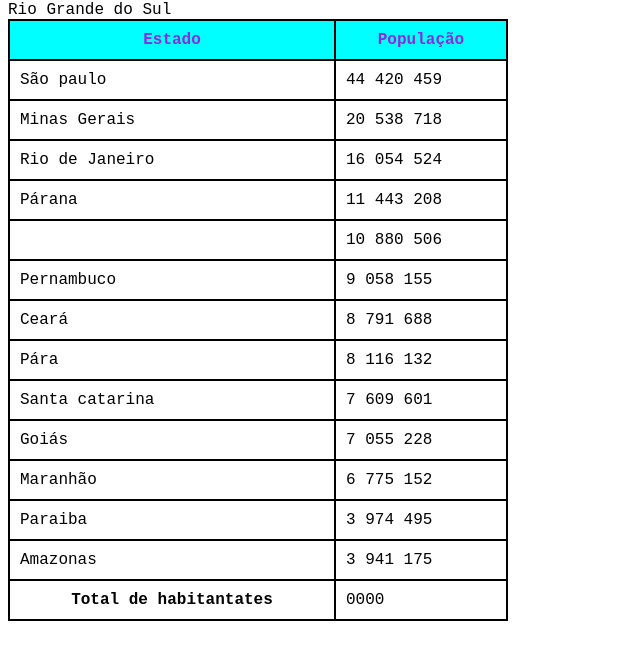
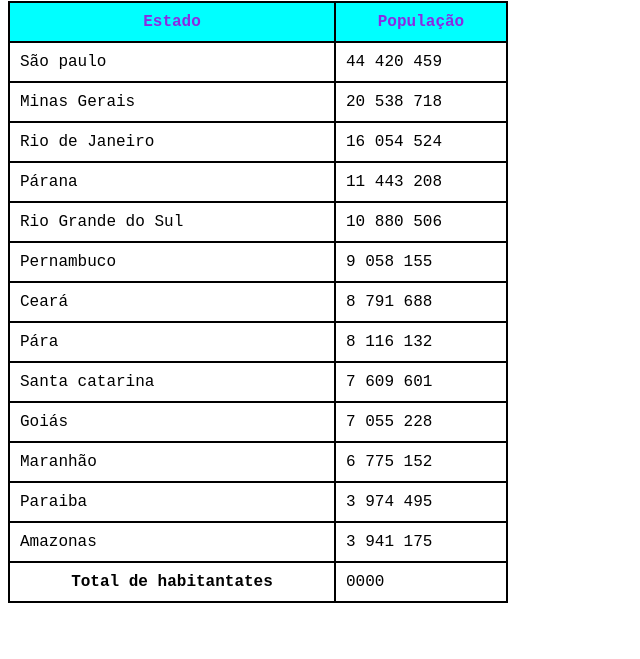
Before and after one commit to DNS239/Html-Css, a plain HTML site: page Exercicios/Ex023/tabela002.html in a window 1280 px wide. Shown: the part 79-738 px from the top of the page, without its empty margins (0-640 px from the left). Drawn offline with Linux system fonts and the light colour scheme.

Commit message:
Update tabela002.html

```diff
--- a/Exercicios/Ex023/tabela002.html
+++ b/Exercicios/Ex023/tabela002.html
@@ -54,7 +54,7 @@
                 <td>11 443 208</td>
             </tr>
             <tr>
-                <td></td>Rio Grande do Sul</td>
+                <td>Rio Grande do Sul</td>
                 <td>10 880 506</td>
             </tr>
             <tr>
```
